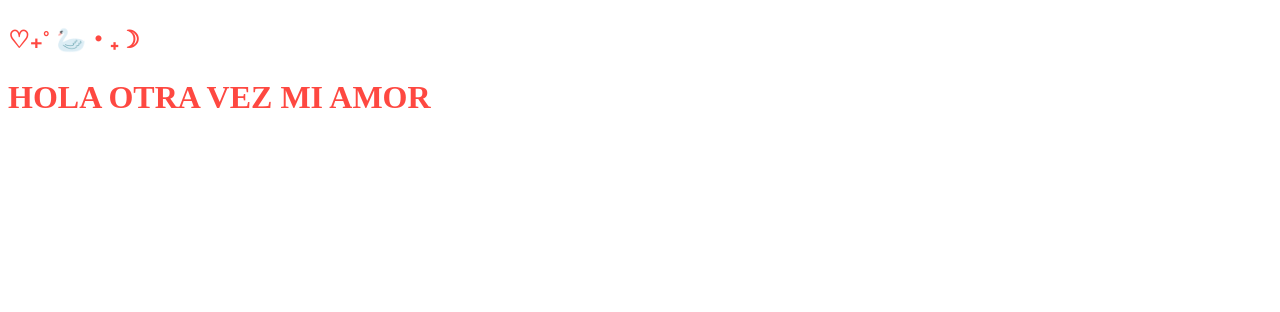
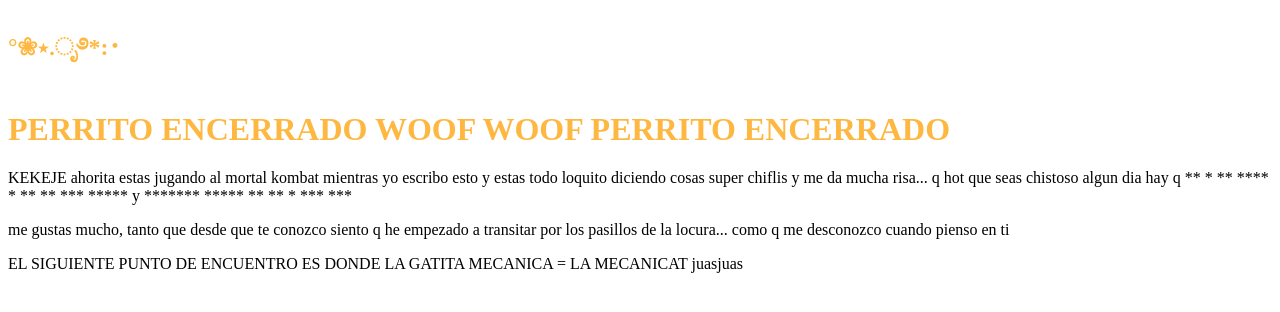
Before and after one commit to julisu-u/mecanicat, a plain HTML site: page index.html in a window 1280 px wide. Drawn offline with Linux system fonts and the light colour scheme.

Commit message:
Update index.html

```diff
--- a/index.html
+++ b/index.html
@@ -6,27 +6,30 @@
     <title>Document</title>
 
     <style>
-        h2 {color:
-#FE4841 ;}
+        h2 {color: #FEB841 ;}
              ]
 
         </style>
 
 
     <h2>
-        ♡₊˚ 🦢・₊☽
+        °❀⋆.ೃ࿔*:･
     </p>
 
 <style>
-h1 {color:
-#FE4841;}
+h1 {color: #FEB841;}
      ]
 
 </style>
 
 </head>
 <body>
-    <h1> HOLA OTRA VEZ MI AMOR </h1>
+    <h1> PERRITO ENCERRADO WOOF WOOF PERRITO ENCERRADO </h1>
+    <p> KEKEJE ahorita estas jugando al mortal kombat mientras yo escribo esto y estas todo loquito diciendo cosas super chiflis y me da mucha risa... q hot que seas chistoso algun dia hay q ** * ** **** * ** ** *** ***** y ******* ***** ** ** * *** ***  </p>
+
+    <p> me gustas mucho, tanto que desde que te conozco siento q he empezado a transitar por los pasillos de la locura... como q me desconozco cuando pienso en ti </p>
+     <P> EL SIGUIENTE PUNTO DE ENCUENTRO ES DONDE LA GATITA MECANICA = LA MECANICAT juasjuas</P>
 
 
+</body>
 </html>
```
